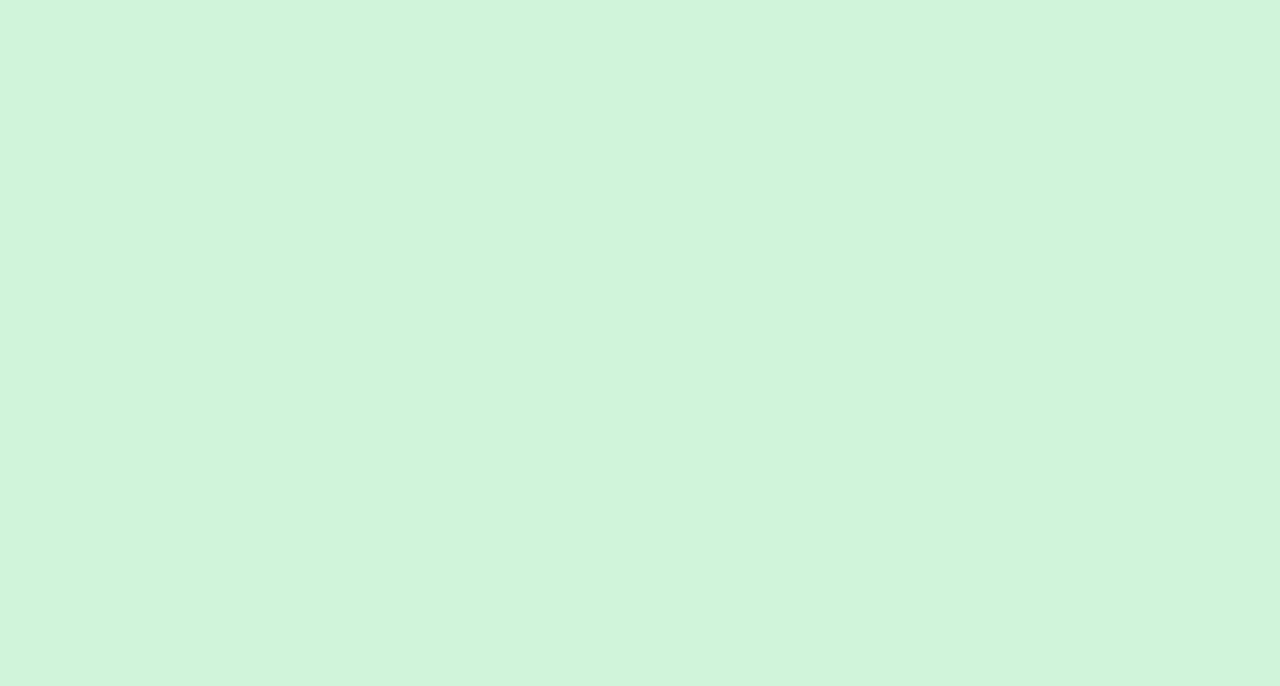
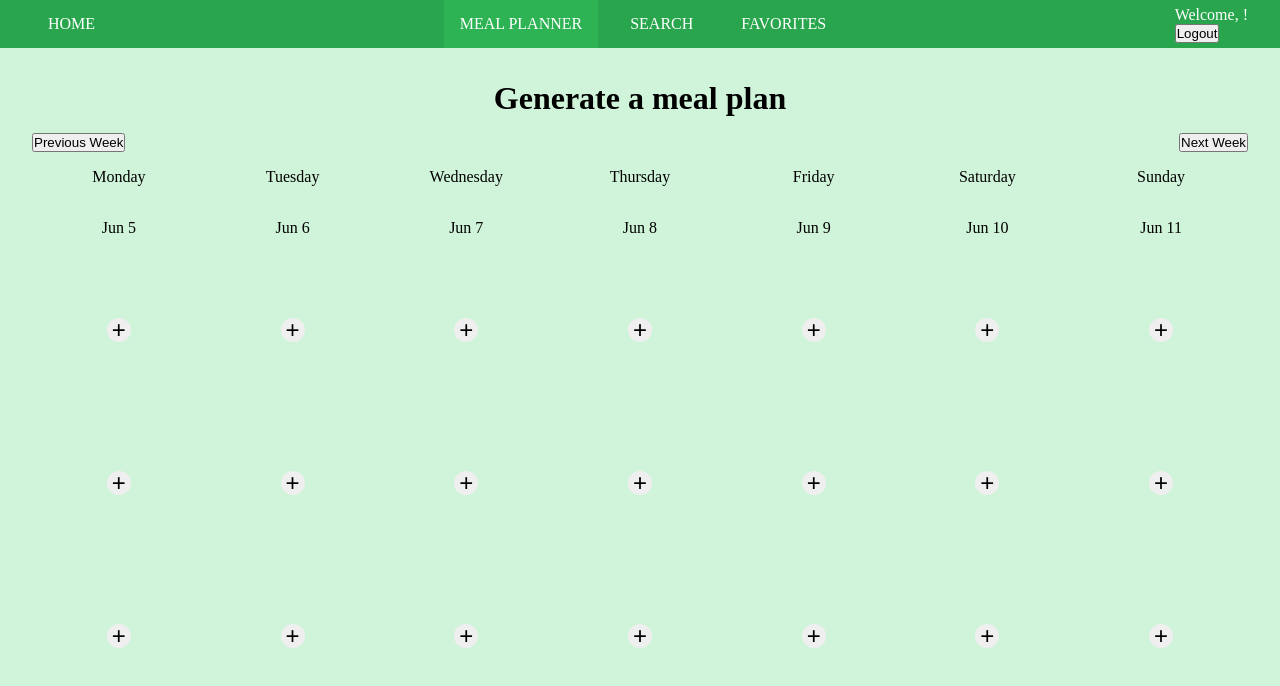
Before and after one commit to jere86/spoonacular, a React (Create React App) app: page /mealplanner in a window 1280 px wide. Before the commit this address had no page. Shown: the top 686 px of the page. Built offline with nearby package versions, Linux system fonts and the light colour scheme.

Commit message:
added Calendar to MealPlanner page

```diff
--- a/src/App.js
+++ b/src/App.js
@@ -7,6 +7,7 @@ import Favorites from "./pages/Favorites/Favorites";
 import Login from "./components/Login/Login";
 import Navbar from "./components/Navbar/Navbar";
 import Signup from "./components/Signup/Signup";
+import MealPlanner from "./pages/MealPlanner/MealPlanner";
 
 export default function App() {
   return (
@@ -49,6 +50,15 @@ export default function App() {
           </>
         }
       />
+      <Route
+        path="/mealplanner"
+        element={
+          <>
+            <Navbar />
+            <MealPlanner />
+          </>
+        }
+      />
     </Routes>
   );
 }
--- /dev/null
+++ b/src/components/Calendar/Calendar.jsx
@@ -0,0 +1,132 @@
+import React, { useEffect, useState } from "react";
+
+import styles from "./Calendar.module.scss";
+
+const Calendar = () => {
+  const [buttonStates, setButtonStates] = useState({});
+
+  const getStartOfWeek = (date) => {
+    const newDate = new Date(date);
+    const dayOfWeek = newDate.getDay();
+    const diff = dayOfWeek === 0 ? 6 : dayOfWeek - 1;
+    newDate.setDate(date.getDate() - diff);
+    return newDate;
+  };
+
+  const [currentWeekStartDate, setCurrentWeekStartDate] = useState(
+    getStartOfWeek(new Date())
+  );
+
+  const handleButtonClick = (dateKey, buttonIndex) => {
+    const correctDate = new Date(dateKey);
+    correctDate.setDate(correctDate.getDate() + 1);
+    const correctDateKey = correctDate.toISOString().split("T")[0];
+
+    const prevButtonStates = buttonStates[correctDateKey] || [
+      false,
+      false,
+      false,
+    ];
+    const newButtonStates = [...prevButtonStates];
+    newButtonStates[buttonIndex] = !prevButtonStates[buttonIndex];
+
+    setButtonStates((prevState) => ({
+      ...prevState,
+      [correctDateKey]: newButtonStates,
+    }));
+  };
+
+  const handlePreviousWeek = () => {
+    setCurrentWeekStartDate((prevStartDate) => {
+      const prevWeekStartDate = new Date(prevStartDate);
+      prevWeekStartDate.setDate(prevWeekStartDate.getDate() - 7);
+      return getStartOfWeek(prevWeekStartDate);
+    });
+  };
+
+  const handleNextWeek = () => {
+    setCurrentWeekStartDate((prevStartDate) => {
+      const nextWeekStartDate = new Date(prevStartDate);
+      nextWeekStartDate.setDate(nextWeekStartDate.getDate() + 7);
+      return getStartOfWeek(nextWeekStartDate);
+    });
+  };
+
+  const renderCalendar = () => {
+    const days = [];
+    let currentDateIterator = new Date(currentWeekStartDate);
+
+    for (let i = 0; i < 7; i++) {
+      const currentDay = new Date(currentDateIterator);
+      const dateKey = currentDay.toISOString().split("T")[0];
+      const buttonStatesForDate = buttonStates[dateKey] || [
+        false,
+        false,
+        false,
+      ];
+
+      const dayName = currentDateIterator.toLocaleDateString("en-US", {
+        weekday: "long",
+      });
+      const formattedDate = currentDateIterator.toLocaleDateString("en-US", {
+        day: "numeric",
+        month: "short",
+      });
+
+      const handleClick = (btnDateKey, buttonIndex) => {
+        handleButtonClick(btnDateKey, buttonIndex);
+      };
+
+      days.push(
+        <li key={currentDateIterator.getTime()}>
+          <div className={styles.dayName}>{dayName}</div>
+          <div className={styles.formattedDate}>{formattedDate}</div>
+          <div className={styles.breakfast}>
+            <button
+              className={buttonStatesForDate[0] ? styles.active : ""}
+              onClick={() => handleClick(dateKey, 0)}
+            >
+              +
+            </button>
+          </div>
+          <div className={styles.lunch}>
+            <button
+              className={buttonStatesForDate[1] ? styles.active : ""}
+              onClick={() => handleClick(dateKey, 1)}
+            >
+              +
+            </button>
+          </div>
+          <div className={styles.dinner}>
+            <button
+              className={buttonStatesForDate[2] ? styles.active : ""}
+              onClick={() => handleClick(dateKey, 2)}
+            >
+              +
+            </button>
+          </div>
+        </li>
+      );
+
+      currentDateIterator.setDate(currentDateIterator.getDate() + 1);
+    }
+
+    return <ul>{days}</ul>;
+  };
+
+  useEffect(() => {
+    console.log(buttonStates);
+  }, [buttonStates]);
+
+  return (
+    <div className={styles.calendar}>
+      <div className={styles.weekNav}>
+        <button onClick={handlePreviousWeek}>Previous Week</button>
+        <button onClick={handleNextWeek}>Next Week</button>
+      </div>
+      {renderCalendar()}
+    </div>
+  );
+};
+
+export default Calendar;
--- /dev/null
+++ b/src/components/Calendar/Calendar.module.scss
@@ -0,0 +1,52 @@
+.calendar {
+  width: 100%;
+
+  .weekNav {
+    display: flex;
+    justify-content: space-between;
+  }
+
+  ul {
+    list-style-type: none;
+    display: flex;
+    justify-content: space-between;
+    height: 70vh;
+
+    li {
+      display: flex;
+      flex-direction: column;
+      justify-content: space-between;
+      width: calc(100% / 7);
+
+      div {
+        width: 100%;
+        display: flex;
+        justify-content: center;
+        align-items: center;
+      }
+
+      .dayName,
+      .formattedDate {
+        height: 10%;
+      }
+
+      .breakfast,
+      .lunch,
+      .dinner {
+        height: 30%;
+        // border: 1px solid black;
+
+        button {
+          width: 1.5rem;
+          height: 1.5rem;
+          border-radius: 50%;
+          border: none;
+          display: flex;
+          justify-content: center;
+          align-items: center;
+          font-size: 1.5rem;
+        }
+      }
+    }
+  }
+}
--- a/src/components/Navbar/Navbar.jsx
+++ b/src/components/Navbar/Navbar.jsx
@@ -29,6 +29,14 @@ const Navbar = () => {
       <ul>
         <li key={v4()}>
           <NavLink
+            to="/mealplanner"
+            className={({ isActive }) => (isActive ? styles.active : "")}
+          >
+            MEAL PLANNER
+          </NavLink>
+        </li>
+        <li key={v4()}>
+          <NavLink
             to="/search"
             className={({ isActive }) => (isActive ? styles.active : "")}
           >
--- /dev/null
+++ b/src/pages/MealPlanner/MealPlanner.jsx
@@ -0,0 +1,14 @@
+import Calendar from "../../components/Calendar/Calendar";
+
+import styles from "./MealPlanner.module.scss";
+
+const MealPlanner = () => {
+  return (
+    <div className={styles.mealplanner}>
+      <h1>Generate a meal plan</h1>
+      <Calendar />
+    </div>
+  );
+};
+
+export default MealPlanner;
--- /dev/null
+++ b/src/pages/MealPlanner/MealPlanner.module.scss
@@ -0,0 +1,12 @@
+.mealplanner {
+  width: 100%;
+  min-height: calc(100vh - 3rem);
+  display: flex;
+  flex-direction: column;
+  align-items: center;
+  padding: 2rem;
+
+  h1 {
+    margin-bottom: 1rem;
+  }
+}
```
Also changed, not shown: 1 other file (tests, documents, lock files or other folders).
